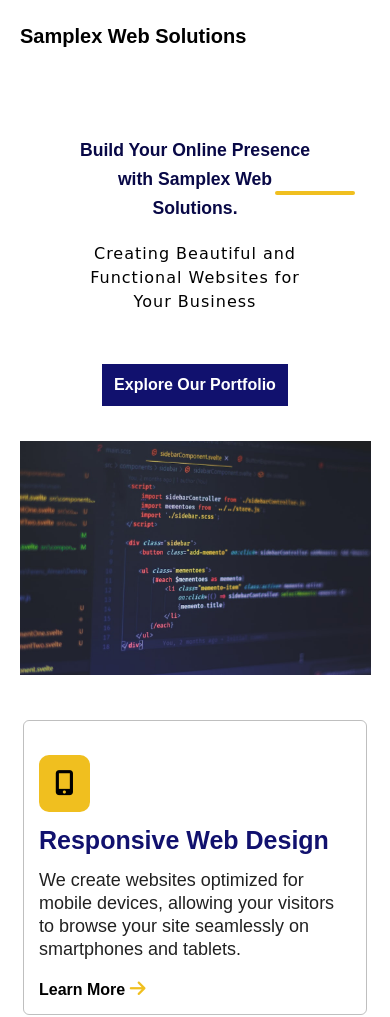
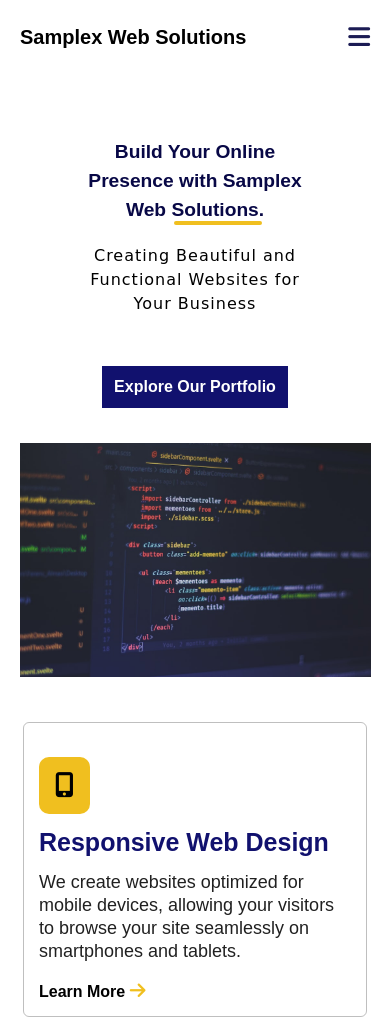
Before and after one commit to Samplex-Web-Solutions/samplex-portfolio, a plain HTML site: page Samplex Web/index.html in a window 390 px wide. Shown: the top 1017 px of the page. Drawn offline with Linux system fonts and the light colour scheme; files whose address does not match are found by name.

Commit message:
rdw.css
update on mobile responsiveness

```diff
--- a/Samplex Web/rdw.css
+++ b/Samplex Web/rdw.css
@@ -283,6 +283,13 @@
     color: #fff;
     padding-top: 5px;
   }
+
+body{
+  overflow: hidden;
+}
+.mobile{
+  display: inline-flex;
+}
 }
 
 @media screen and (max-width: 781px) {
@@ -336,6 +343,13 @@
     font-size: 2em;
     margin-top: 3rem;
   }
+
+body{
+  overflow: hidden;
+}
+.mobile{
+  display: inline-flex;
+}
 }
 
 @media screen and (max-width: 500px) {
@@ -355,9 +369,15 @@
   border: none;
 }
 
+body{
+  overflow: hidden;
+}
+.mobile{
+  display: inline-flex;
+}
   main .hero-section h1 {
   width: 100%;
-  font-size: 1.1rem;
+  font-size: 1.2rem;
   line-height: 1.8rem;
   flex-wrap: wrap;
   flex-grow: 1;
@@ -367,7 +387,7 @@ main .hero-section h1 span::before {
   content: "";
   background: rgb(240, 191, 31);
   position: absolute;
-  width: 5rem;
+  width: 5.5rem;
   height: 4px;
   top: 1.4rem;
 }
```
